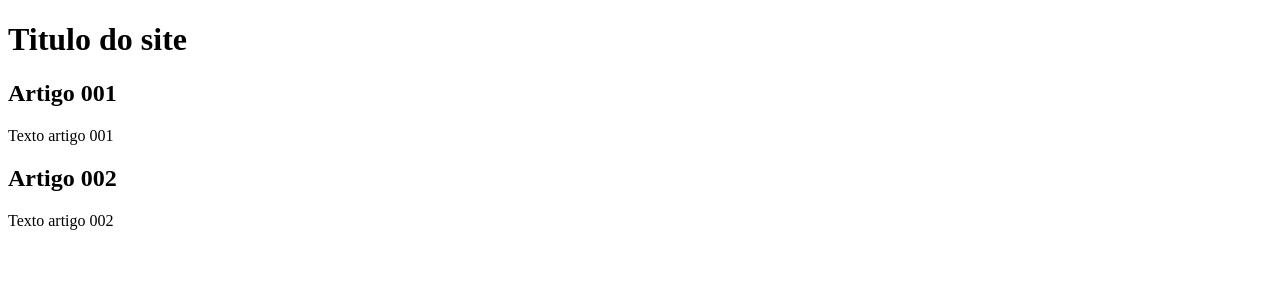
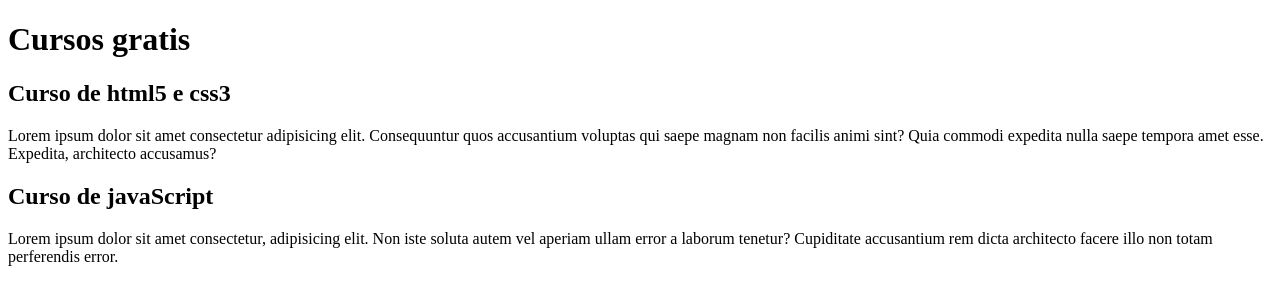
Before and after one commit to gerdisondona/projeto-site, a plain HTML site: page index.html in a window 1280 px wide. Drawn offline with Linux system fonts and the light colour scheme.

Commit message:
Comecei a escrever o conteudo

```diff
--- a/index.html
+++ b/index.html
@@ -9,15 +9,15 @@
 <body>
   <main>
     <header>
-      <h1>Titulo do site</h1>
+      <h1>Cursos gratis</h1>
     </header>
     <article>
-      <h2>Artigo 001</h2>
-      <p>Texto artigo 001</p>
+      <h2>Curso de html5  e css3</h2>
+      <p>Lorem ipsum dolor sit amet consectetur adipisicing elit. Consequuntur quos accusantium voluptas qui saepe magnam non facilis animi sint? Quia commodi expedita nulla saepe tempora amet esse. Expedita, architecto accusamus?</p>
     </article>
     <article>
-      <h2>Artigo 002</h2>
-      <p>Texto artigo 002</p>
+      <h2>Curso de javaScript</h2>
+      <p>Lorem ipsum dolor sit amet consectetur, adipisicing elit. Non iste soluta autem vel aperiam ullam error a laborum tenetur? Cupiditate accusantium rem dicta architecto facere illo non totam perferendis error.</p>
     </article>
   </main>
 </body>
```
